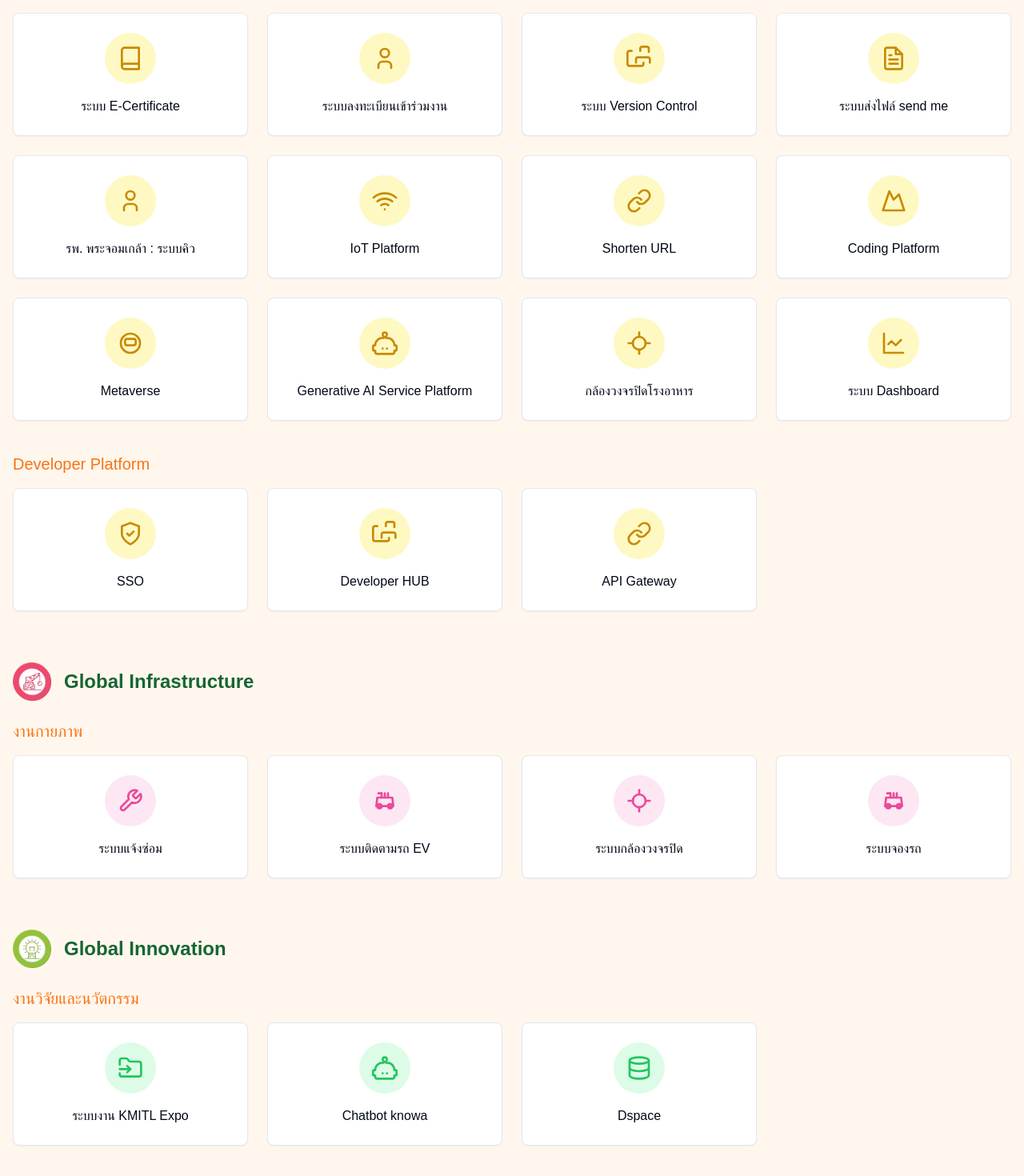
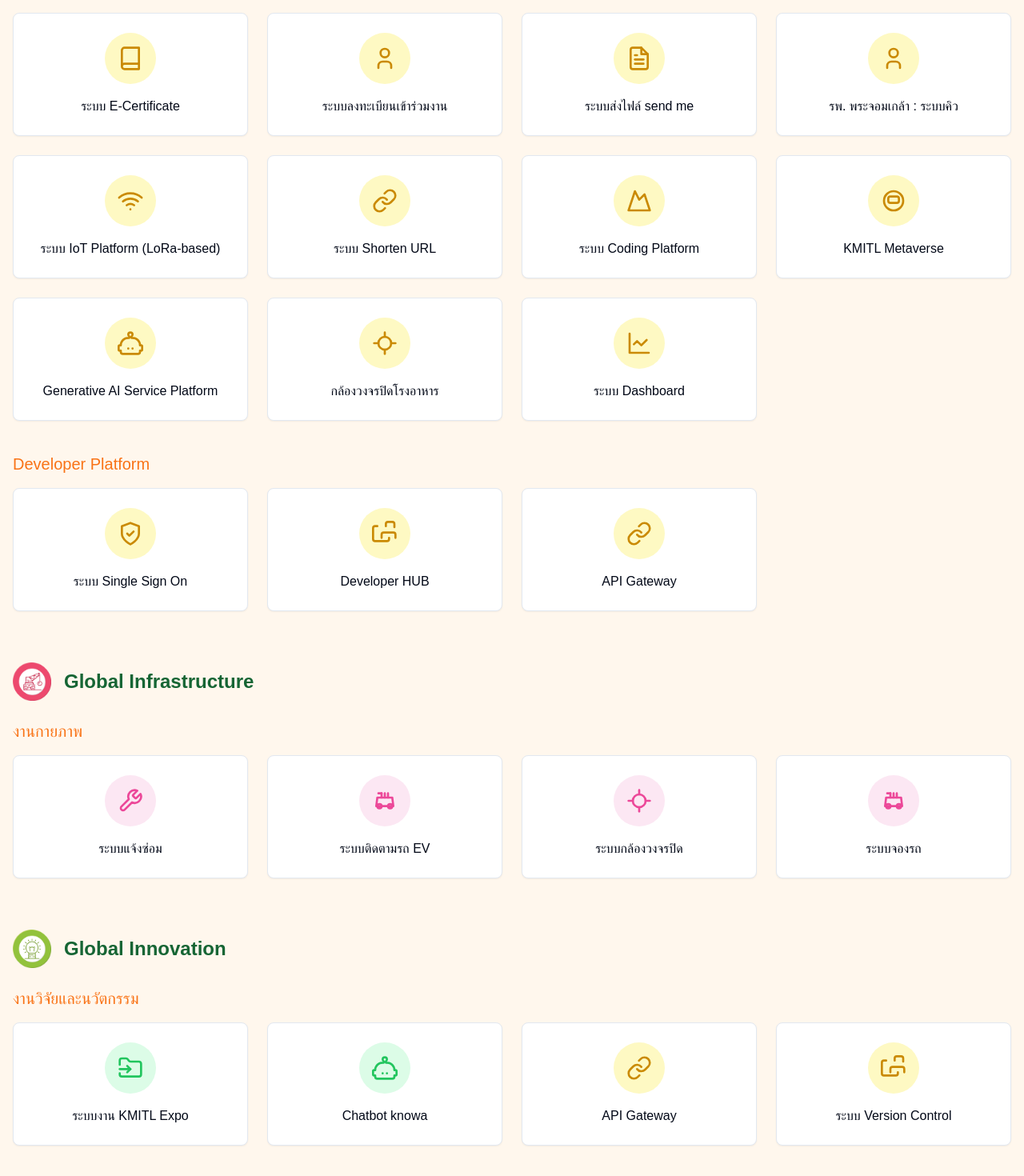
Before and after one commit to ObeOne-KMITL/kdmc, a Next.js app: page / in a window 1280 px wide. Shown: the part 5980-7450 px from the top of the page at 80% size. Built offline with nearby package versions, Linux system fonts and the light colour scheme; a web font is replaced by a local one.

Commit message:
feat: relocate and rename system sections
Move "ระบบ Version Control" to Developer Platform and rename
various sections for clarity and consistency.

Co-authored-by: null <73372869+ObeOne-KMITL@users.noreply.github.com>

```diff
--- a/app/page.tsx
+++ b/app/page.tsx
@@ -485,12 +485,6 @@ export default function Home() {
                   colorVariant="light-yellow"
                 />
                 <ServiceCard
-                  title="ระบบ Version Control"
-                  icon={<DevHubIcon className="h-8 w-8" />}
-                  url="https://git.kmitl.ac.th/"
-                  colorVariant="light-yellow"
-                />
-                <ServiceCard
                   title="ระบบส่งไฟล์ send me"
                   icon={<HRDocIcon className="h-8 w-8" />}
                   url="https://sendme.kmitl.ac.th/"
@@ -503,25 +497,25 @@ export default function Home() {
                   colorVariant="light-yellow"
                 />
                 <ServiceCard
-                  title="IoT Platform"
+                  title="ระบบ IoT Platform (LoRa-based)"
                   icon={<IoTIcon className="h-8 w-8" />}
                   url="https://lora.kmitl.ac.th/"
                   colorVariant="light-yellow"
                 />
                 <ServiceCard
-                  title="Shorten URL"
+                  title="ระบบ Shorten URL"
                   icon={<URLIcon className="h-8 w-8" />}
                   url="https://manage.kmi.tl"
                   colorVariant="light-yellow"
                 />
                 <ServiceCard
-                  title="Coding Platform"
+                  title="ระบบ Coding Platform"
                   icon={<CodingIcon className="h-8 w-8" />}
                   url="https://codesk.kmitl.ac.th/"
                   colorVariant="light-yellow"
                 />
                 <ServiceCard
-                  title="Metaverse"
+                  title="KMITL Metaverse"
                   icon={<MetaverseIcon className="h-8 w-8" />}
                   url="http://metaverse.kmitl.ac.th/"
                   colorVariant="light-yellow"
@@ -551,7 +545,7 @@ export default function Home() {
               <h4 className="mb-4 text-xl font-medium text-orange-500">Developer Platform</h4>
               <div className="grid grid-cols-1 gap-6 md:grid-cols-2 lg:grid-cols-4">
                 <ServiceCard
-                  title="SSO"
+                  title="ระบบ Single Sign On"
                   icon={<SSOIcon className="h-8 w-8" />}
                   url="https://sso.kmitl.ac.th/realms/kmitl/account"
                   colorVariant="light-yellow"
@@ -636,11 +630,17 @@ export default function Home() {
                   url="https://expo.kmitl.ac.th/th/knowva"
                   colorVariant="light-green"
                 />
+<ServiceCard
+                  title="API Gateway"
+                  icon={<URLIcon className="h-8 w-8" />}
+                  url="https://api.kmitl.ac.th/"
+                  colorVariant="light-yellow"
+                />
                 <ServiceCard
-                  title="Dspace"
-                  icon={<DatabaseIcon className="h-8 w-8" />}
-                  url="https://dspace.kmitl.ac.th"
-                  colorVariant="light-green"
+                  title="ระบบ Version Control"
+                  icon={<DevHubIcon className="h-8 w-8" />}
+                  url="https://git.kmitl.ac.th/"
+                  colorVariant="light-yellow"
                 />
               </div>
             </div>
```
